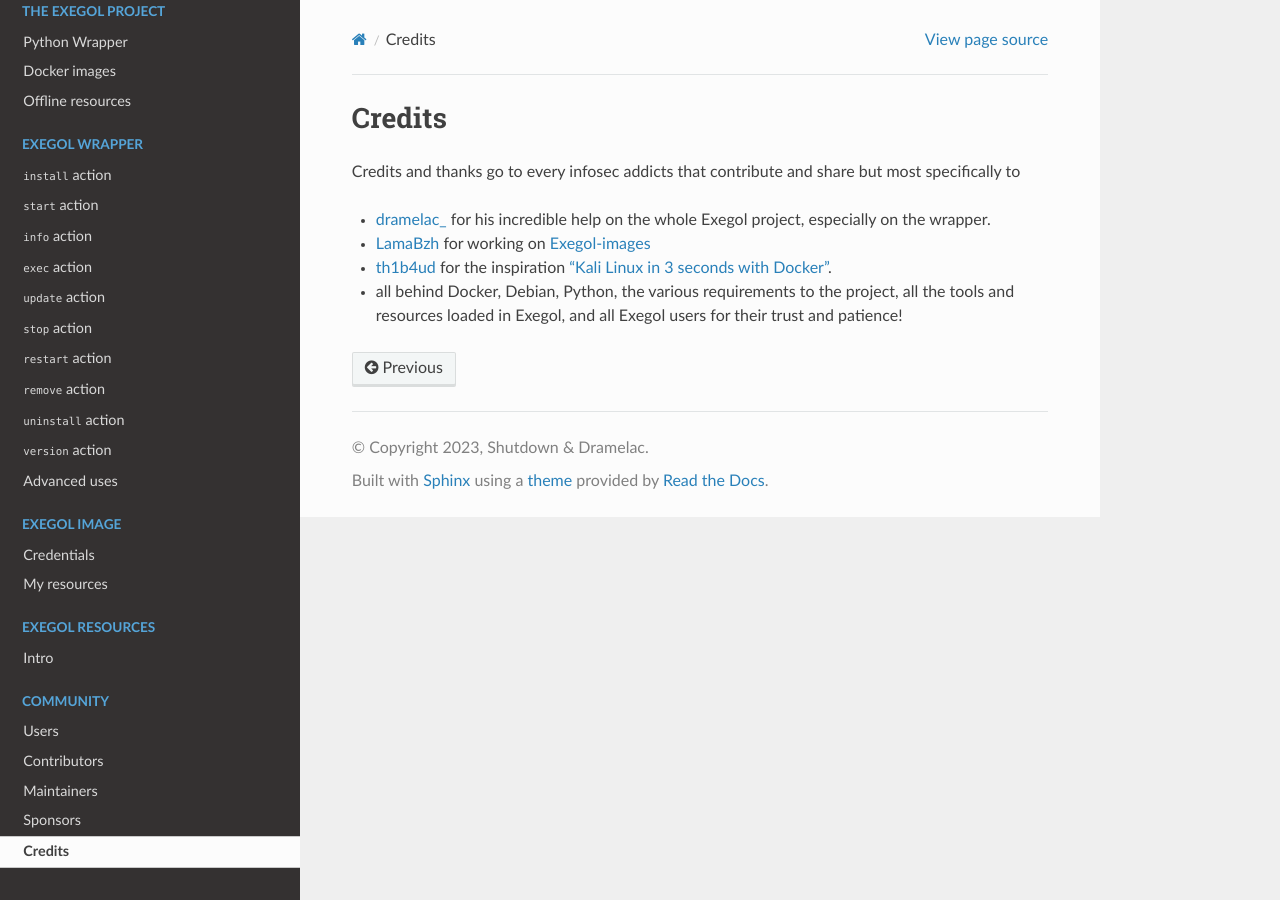
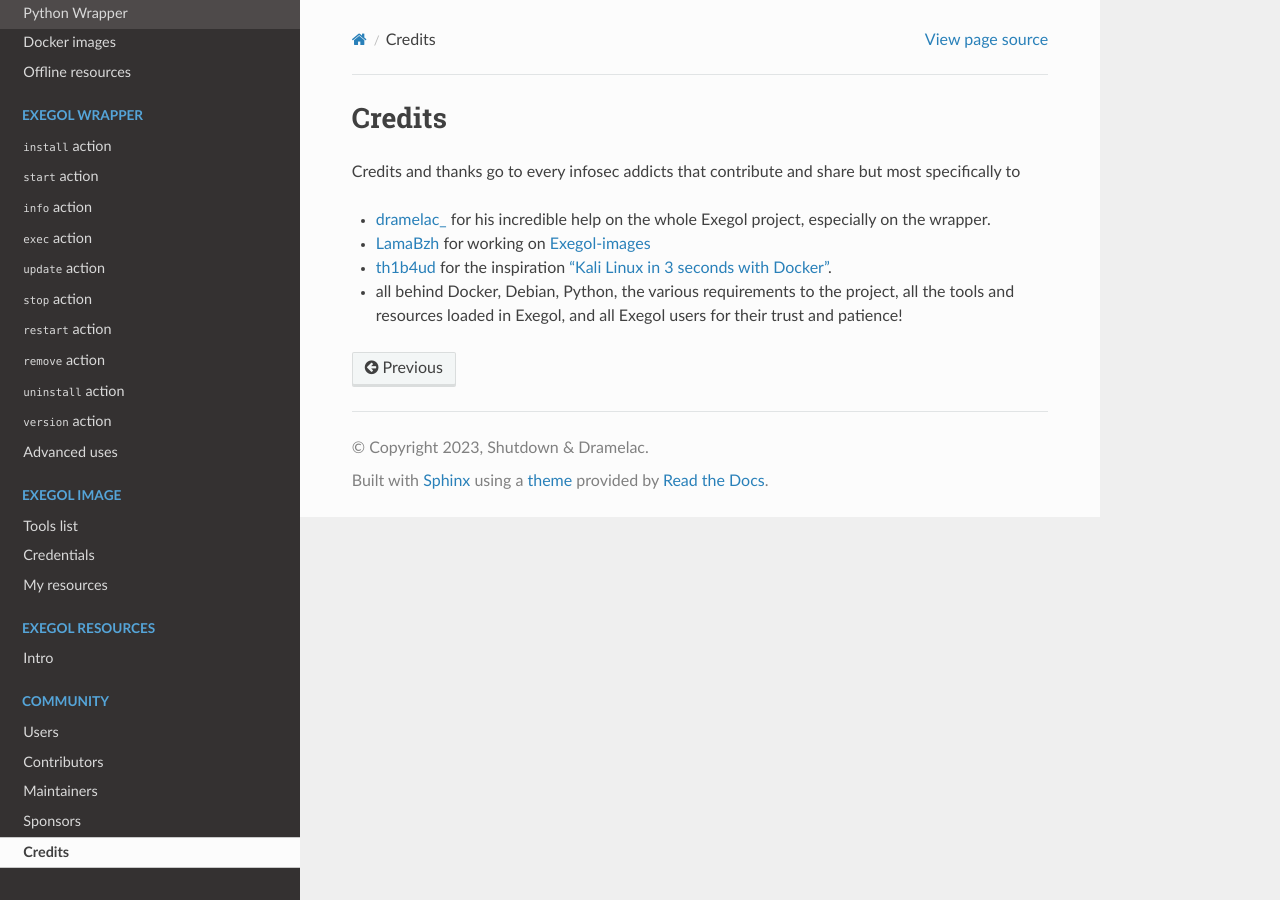
Before and after one commit to ThePorgs/Exegol-docs, a Sphinx documentation site: the page built from source/community/credits.rst, in a window 1280 px wide. Built offline with Sphinx 7.4.7 and the Read the Docs theme 2.0.0, drawn with Linux system fonts in a browser that asks for light colours.

Commit message:
Fixing missing tools.rst in toctree

```diff
--- a/source/index.rst
+++ b/source/index.rst
@@ -123,6 +123,7 @@ Wanna chat? Need help? Join us on the `Exegol discord`_!
    :hidden:
    :caption: Exegol image
 
+   exegol-image/tools.rst
    exegol-image/credentials.rst
    exegol-image/my-resources.rst
 
```
